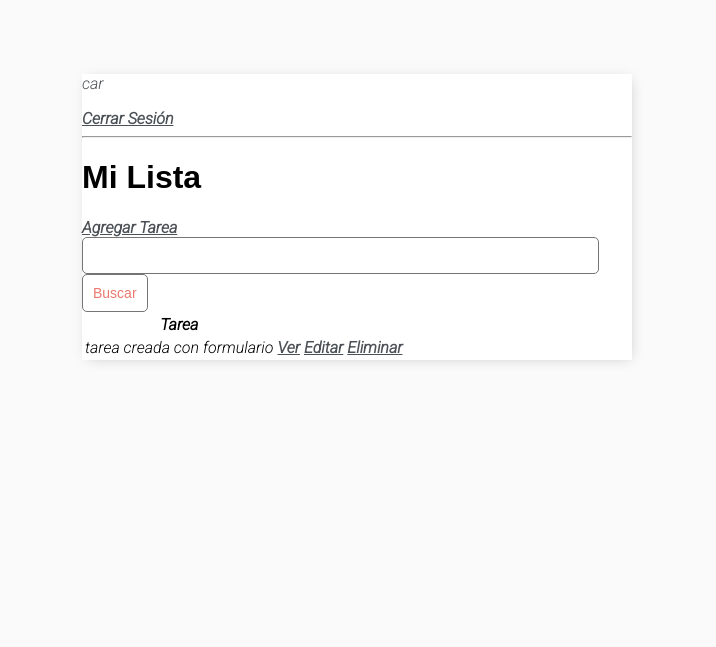
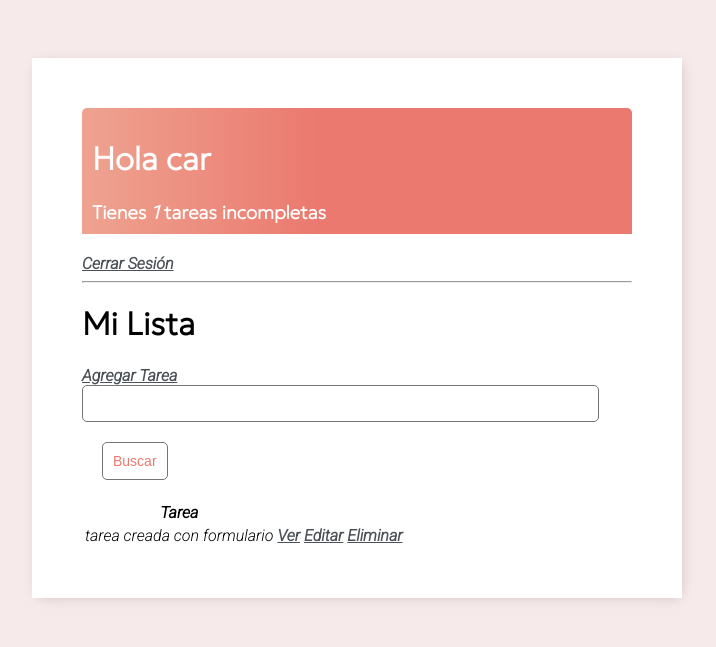
Before and after one commit to CodeSystem2022/ProyectoIntegrador-Compunerds, a Django app: page / in a window 1280 px wide. Shown: the top 647 px of the page, without its empty margins (283-999 px from the left). Run offline with Django 4.2, Linux system fonts and the light colour scheme; a user stored in the database is signed in; data comes from the database, SQL or seed files in the repository; both versions use the stored data as it was after the commit.

Commit message:
sea agrega navbar y contador de tareas completas

```diff
--- a/base/templates/base/main.html
+++ b/base/templates/base/main.html
@@ -4,32 +4,33 @@
     <meta charset="UTF-8">
     <meta name="viewport" content="width=device-width, initial-scale=1.0">
     <title>Tareas para realizar</title>
-    <link href="https://fonts.googleapis.com/css2?family=Roboto:ital,wght@1,300&display=swap" rel="stylesheet">
+    <link href="https://fonts.googleapis.com/css2?family=Geologica:wght@100&family=Roboto:ital,wght@1,300&display=swap" rel="stylesheet">
 
     <style>
           body {
-            background-color: #FAFAFA;
+            background-color: #f7eaea;
             font-family: 'Roboto', sans-serif;
-            padding-top: 50px;
+            padding: 50px;
+
         }
 
         h1{
-            font-family: 'Raleway', sans-serif;
+            font-family: 'Geologica', sans-serif;
         }
         h2{
-            font-family: 'Raleway', sans-serif;
+            font-family: 'Geologica', sans-serif;
         }
         h3{
-            font-family: 'Raleway', sans-serif;
+            font-family: 'Geologica', sans-serif;
         }
         h4{
-            font-family: 'Raleway', sans-serif;
+            font-family: 'Geologica', sans-serif;
         }
         h5{
-            font-family: 'Raleway', sans-serif;
+            font-family:'Geologica', sans-serif;
         }
         h6{
-            font-family: 'Raleway', sans-serif;
+            font-family: 'Geologica', sans-serif;
         }
 
         a,
@@ -43,6 +44,7 @@
 
         .container {
             max-width: 550px;
+            padding: 50px;
             margin: auto;
             background-color: #fff;
             -webkit-box-shadow: 2px 2px 13px -4px rgba(0, 0, 0, 0.21);
@@ -60,6 +62,7 @@
             color: #fff;
             padding: 10px;
             border-radius: 5px 5px 0 0;
+            margin-bottom: 20px;
             background: linear-gradient(90deg, #EEA390 0%, #EB796F 43%, #EB796F 100%);
         }
 
@@ -191,6 +194,7 @@
             border-radius: 5px;
             cursor: pointer;
             text-decoration: none;
+            margin: 20px;
         }
 
         .card-body {
--- a/base/templates/base/task_list.html
+++ b/base/templates/base/task_list.html
@@ -1,7 +1,14 @@
 {%extends 'base/main.html'%}
 {%block content%}
+
+<div class="header-bar">
+    <div>
+        <h1>Hola {{request.user}}</h1>
+        <h3 style="margin: 0;">Tienes <i>{{count}}</i> tareas incompletas</h3>
+    </div>
+</div>
 {% if request.user.is_authenticated %}
-<p>{{request.user}}</p>
+<!-- <p>{{request.user}}</p> -->
 <a href="{% url 'logout' %}">Cerrar Sesión</a> {% else %}
 <a href="{% url 'login' %}">Iniciar Sesión</a> {% endif %}
 
```
Also changed, not shown: db.sqlite3.
